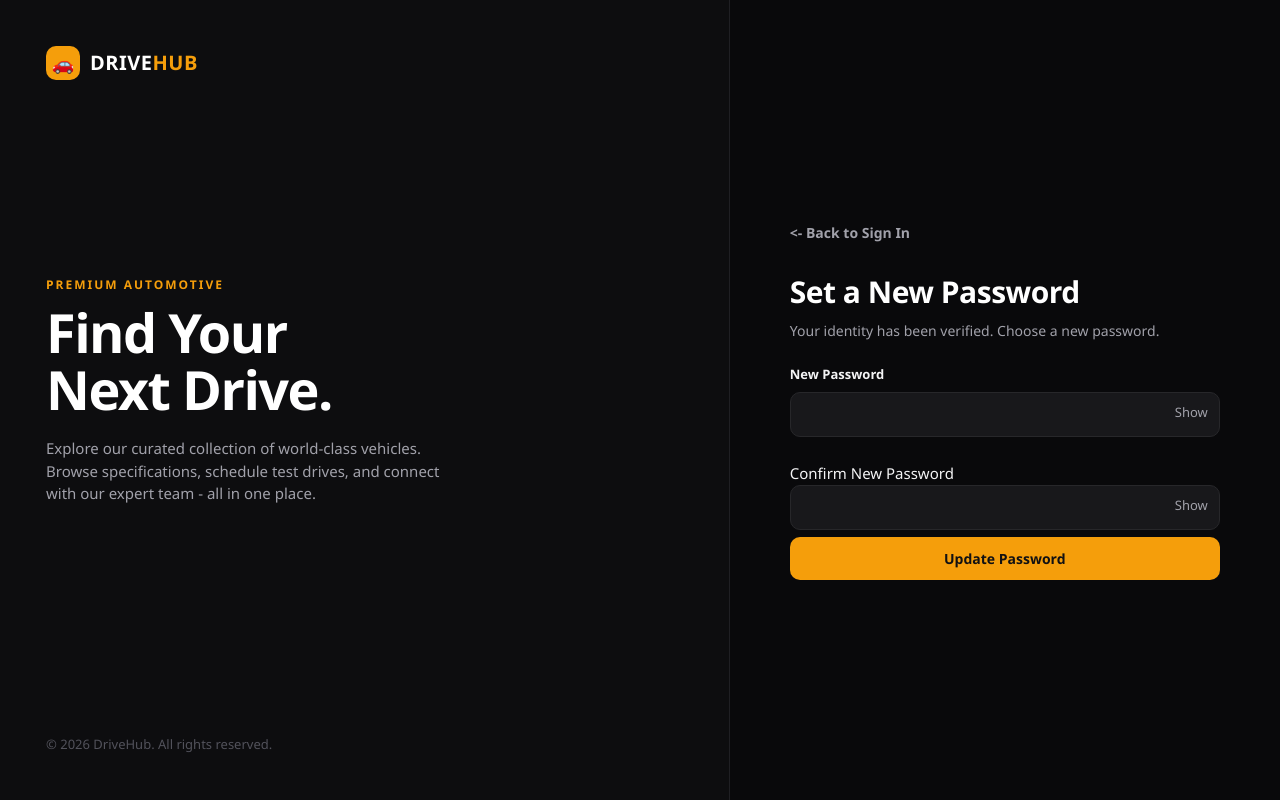
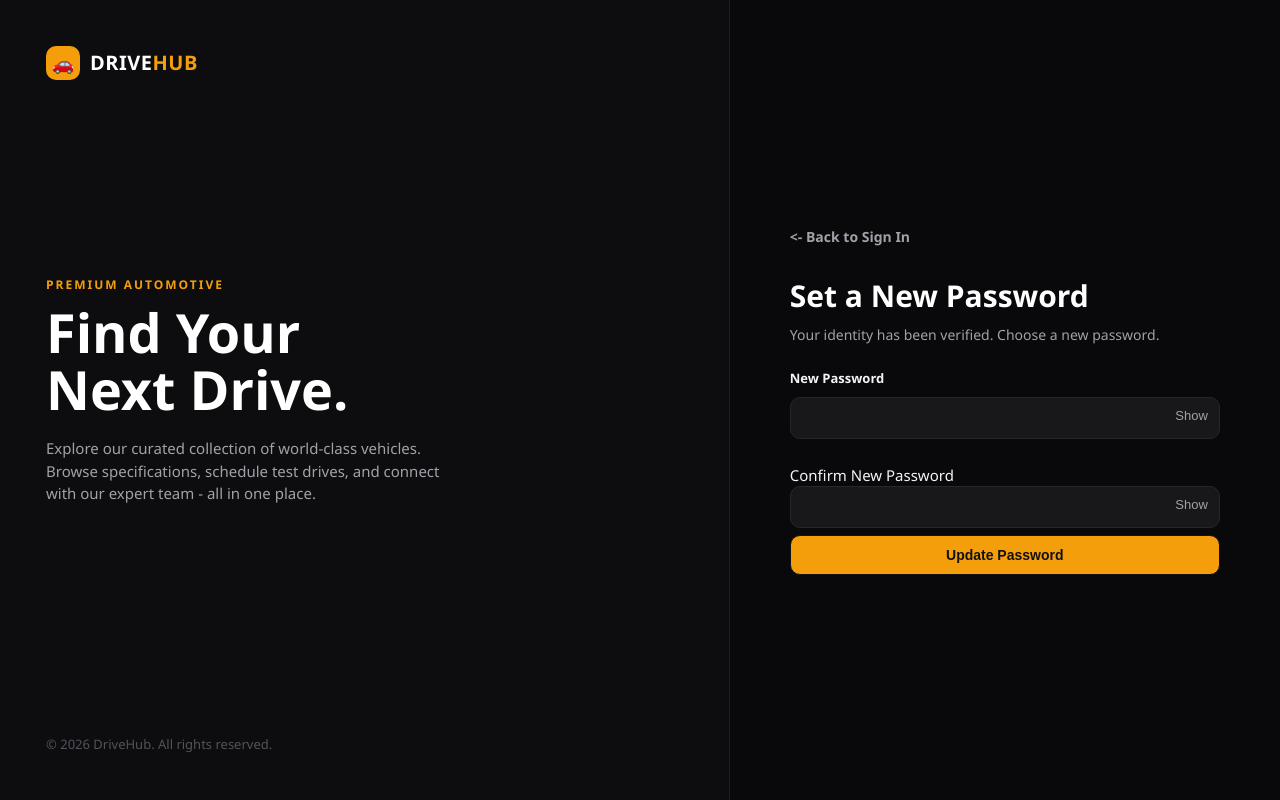
Before and after one commit to AbrarKabiir/DRIVEHUB-CAR-DEALERSHIP, a PHP site: page /views/resetPassword.php in a window 1280 px wide. Run offline with PHP 8.4, Linux system fonts and the light colour scheme.

```diff
--- a/views/css/reset.css
+++ b/views/css/reset.css
@@ -68,7 +68,6 @@ body {
     font-size: 54px;
     font-weight: 800;
     line-height: 1.05;
-    letter-spacing: -1.5px;
     color: #ffffff;
     margin-bottom: 20px;
 }
@@ -108,7 +107,6 @@ body {
 .title {
     font-size: 30px;
     font-weight: 800;
-    letter-spacing: -0.5px;
     color: #ffffff;
 }
 
@@ -139,7 +137,6 @@ body {
     padding: 12px 14px;
     color: #f4f4f5;
     font-size: 14px;
-    font-family: inherit;
 }
 
 .pass-wrap {
@@ -158,7 +155,6 @@ body {
     border: none;
     color: #a1a1aa;
     font-size: 13px;
-    font-family: inherit;
     cursor: pointer;
 }
 
@@ -175,10 +171,9 @@ body {
     display: inline-block;
     padding: 11px 20px;
     border-radius: 10px;
-    border: 1px solid transparent;
+    border: 1px solid;
     font-size: 14px;
     font-weight: 700;
-    font-family: inherit;
     cursor: pointer;
     text-decoration: none;
     text-align: center;
```
Also changed, not shown: views/resetPassword.php (+17 -0 lines).
